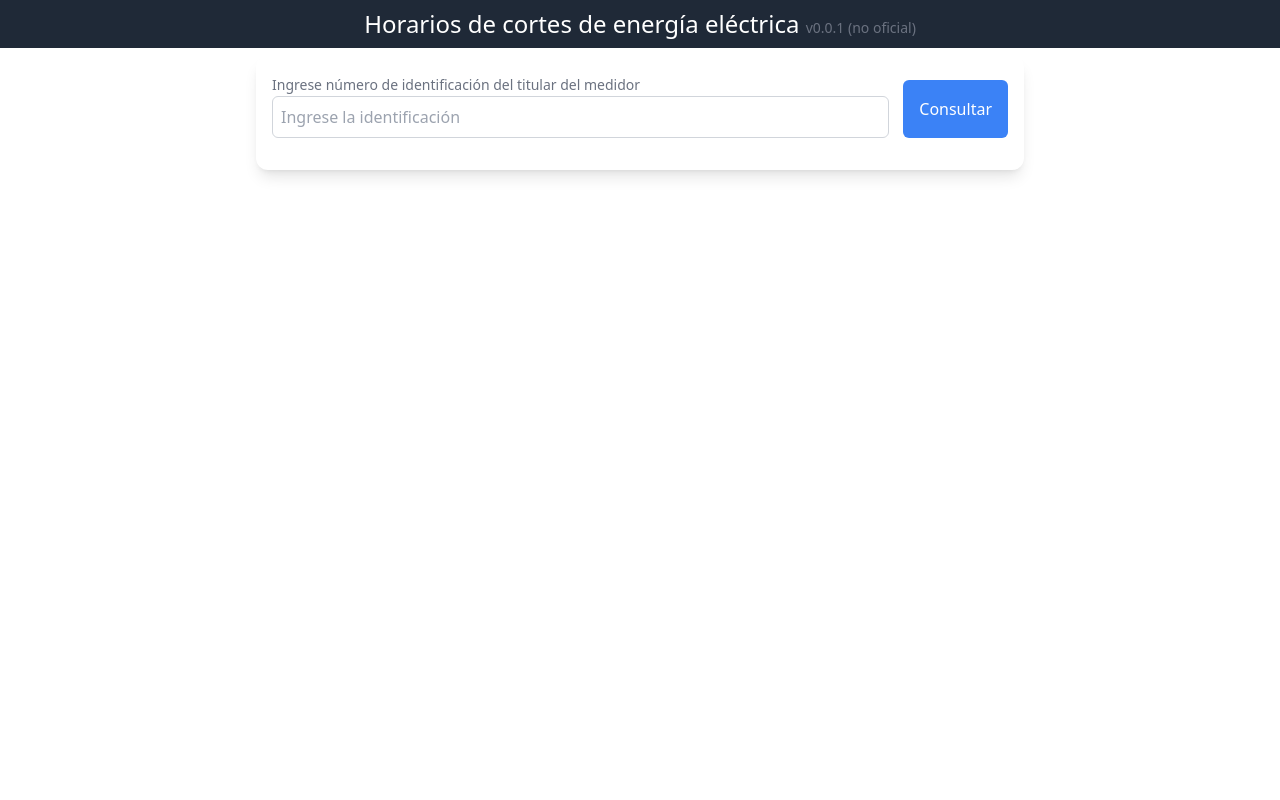
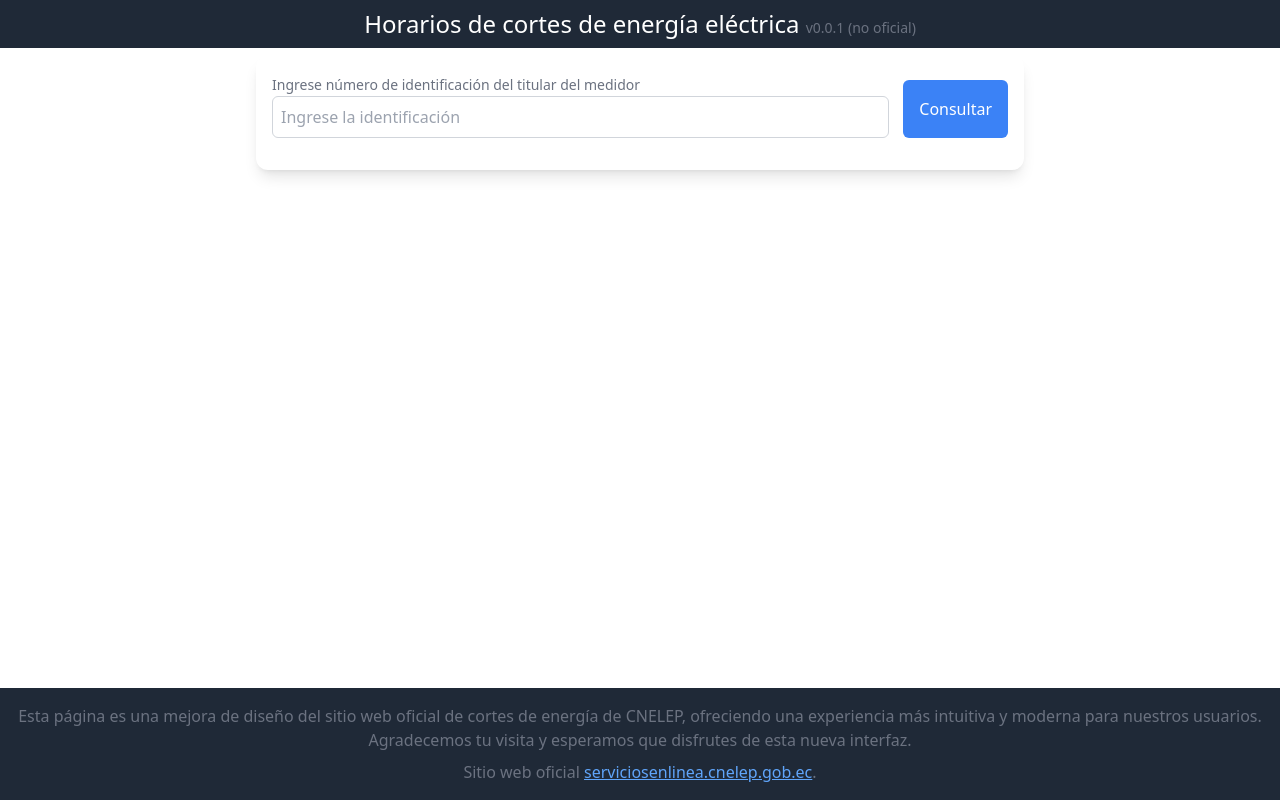
Before and after one commit to BrangyCastro/power-outage-notification, a React (Vite) app: page / in a window 1280 px wide. Built offline with nearby package versions, Linux system fonts and the light colour scheme.

Commit message:
✨ (App.tsx): improve layout structure by wrapping content in main and footer elements for better semantics and accessibility

```diff
--- a/src/App.tsx
+++ b/src/App.tsx
@@ -2,17 +2,38 @@ import Notifications from "./Notifications";
 
 function App() {
   return (
-    <>
+    <div className="flex flex-col min-h-screen">
       <header className="bg-gray-800 p-2 text-white text-center">
         <h1 className="text-2xl">
           Horarios de cortes de energía eléctrica{" "}
           <span className="text-sm text-gray-500">v0.0.1 (no oficial)</span>
         </h1>
       </header>
-      <div className="m-2">
+      <main className="flex-grow m-2">
         <Notifications />
-      </div>
-    </>
+      </main>
+      <footer className="bg-gray-800 text-white py-4">
+        <div className="container mx-auto text-center text-gray-500">
+          <p>
+            Esta página es una mejora de diseño del sitio web oficial de cortes
+            de energía de CNELEP, ofreciendo una experiencia más intuitiva y
+            moderna para nuestros usuarios. Agradecemos tu visita y esperamos
+            que disfrutes de esta nueva interfaz.
+          </p>
+          <p className="mt-2">
+            Sitio web oficial{" "}
+            <a
+              href="https://serviciosenlinea.cnelep.gob.ec/cortes-energia/"
+              target="_blank"
+              className="text-blue-400 underline"
+            >
+              serviciosenlinea.cnelep.gob.ec
+            </a>
+            .
+          </p>
+        </div>
+      </footer>
+    </div>
   );
 }
 
```
